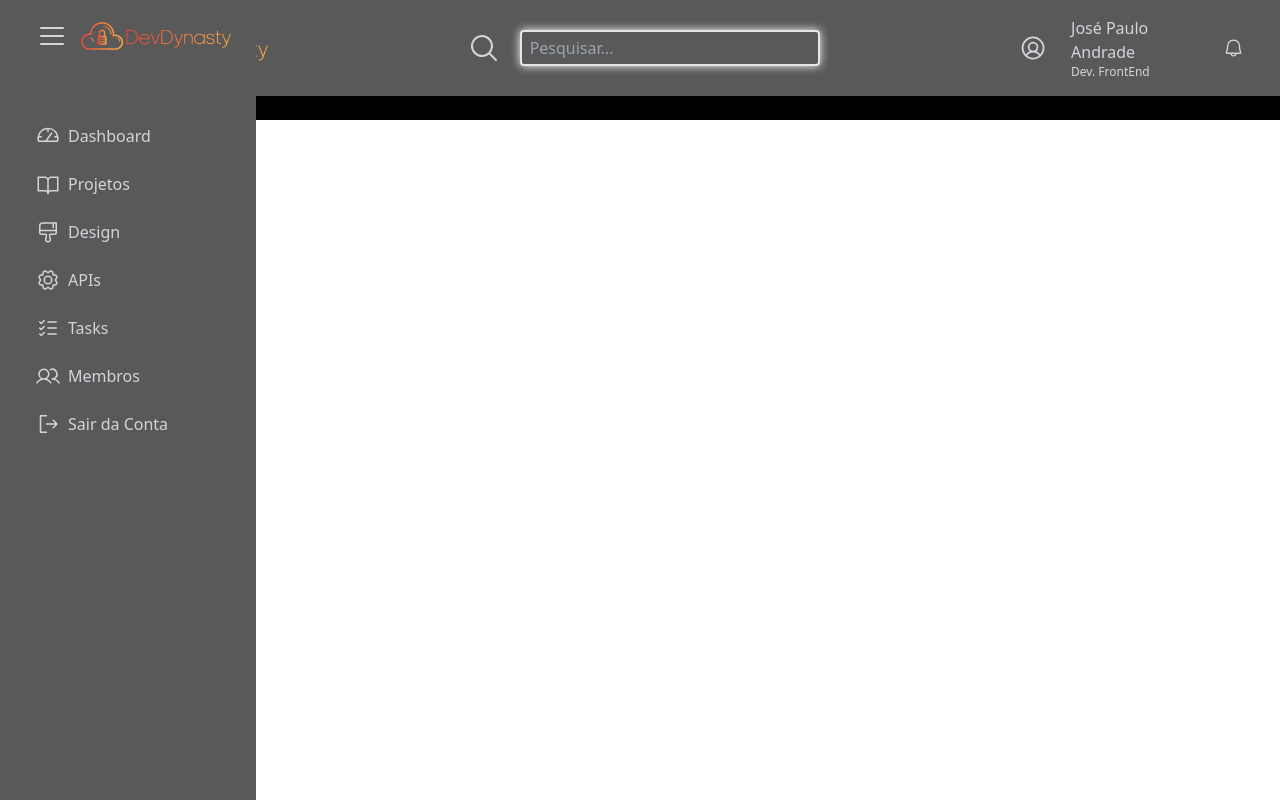
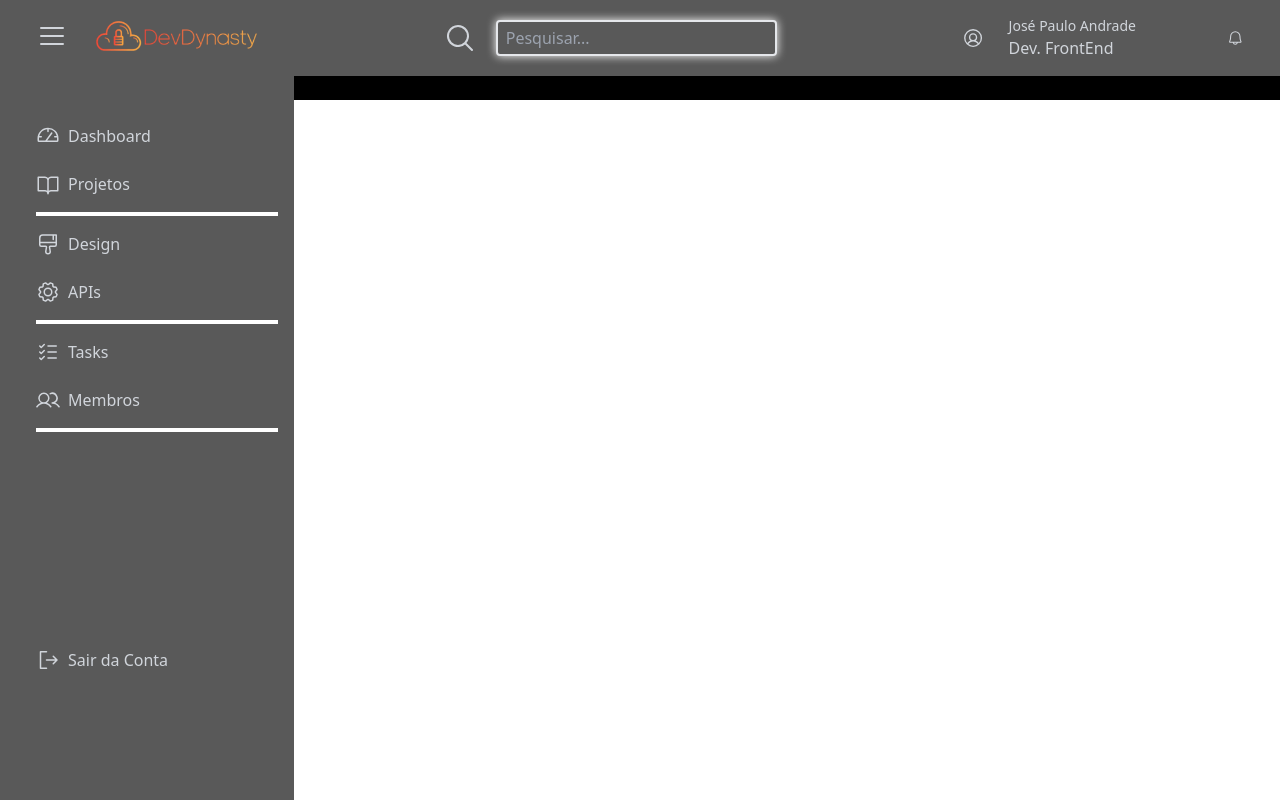
Before and after one commit to org-dev-dynasty/portal-interno-front, a React (Vite) app: page /portalInterno in a window 1280 px wide. Both pictures are taken after a click on the button 52 px from the left and 48 px from the top of the page. Built offline with nearby package versions, Linux system fonts and the light colour scheme.

Commit message:
feat: Add sticky behavior to header component

```diff
--- a/src/app/components/header/index.tsx
+++ b/src/app/components/header/index.tsx
@@ -12,7 +12,7 @@ export default function Header() {
 
 
     return (
-        <header className="w-full flex justify-between items-center bg-BACKGROUND-DARK p-4 text-gray-300">
+        <header className="w-full sticky flex justify-between items-center bg-BACKGROUND-DARK p-4 text-gray-300">
             <div className="w-54 gap-5 flex ml-5 items-center bg-BACKGROUND-DARK">
                 <button onClick={toggleMenu} className='w-full flex items-center hover:text-ORANGE'>
                     <List size={32} />
@@ -31,27 +31,27 @@ export default function Header() {
                     className="bg-BACKGROUND-DARK border-2 shadow-white shadow-3xl w-[40%] text-gray-300 px-2 py-1 rounded focus:outline-none"
                 />
             </div>
-            <div className="w-[30%] flex justify-end items-center space-x-6 mr-5">
+            <div className="w-[30%] lg:w-[40%] flex justify-end items-center space-x-6 mr-5">
                 <UserCircle size={32} />
-                <div>
-                    <p>José Paulo Andrade</p>
-                    <p className="text-xs">Dev. FrontEnd</p>
+                <div className='w-full' >
+                    <p className='lg:text-sm w-full'>José Paulo Andrade</p>
+                    <p className="text-md">Dev. FrontEnd</p>
                 </div>
                 <Bell size={24} />
             </div>
             {menuVisible && (
                 <div
-                    className={`fixed p-4 top-0 left-0 h-full w-[20%] bg-BACKGROUND-DARK text-gray-300 transform ${menuVisible ? 'translate-x-0' : '-translate-x-full'} transition-transform duration-500 ease-in-out z-50`}
+                    className={`fixed p-4 top-0 left-0 h-full xl:w-[23%] lg:w-[27%] bg-BACKGROUND-DARK text-gray-300 transform ${menuVisible ? 'translate-x-0' : '-translate-x-full'}  duration-500 ease-in-out z-50`}
                 >
-                    <div className='flex  items-center mx-auto mt-1'>
-                        <div className="w-[36%] ml-5 flex items-center">
+                    <div className='flex items-center mx-auto mt-1'>
+                        <div className="w-[37%] ml-5 flex items-center">
                             <button onClick={toggleMenu} className='w-full flex items-center hover:text-ORANGE'>
                                 <List size={32} />
                             </button>
                         </div>
-                        <div className='mr-2'>
+                        <div className='mr-5 w-full'>
                             <Link to={"/portalInterno"}>
-                                <img src={Logo} alt="DevDynasty" className="w-[100%]" />
+                                <img src={Logo} alt="DevDynasty" className=" lg:w-[100%]" />
                             </Link>
                         </div>
                     </div>
@@ -65,6 +65,7 @@ export default function Header() {
                             <BookOpen size={24} className="mr-2" />
                             <Link to={''} /> Projetos
                         </li>
+                        <div className='border-2 border-white'></div>
                         <li className="flex items-center py-2 rounded hover:bg-ORANGE hover:text-white transition-colors cursor-pointer">
                             <PaintBrushBroad size={24} className="mr-2" />
                             <Link to={''} /> Design
@@ -73,6 +74,7 @@ export default function Header() {
                             <Gear size={24} className="mr-2" />
                             <Link to={''} /> APIs
                         </li>
+                        <div className='border-2 border-white'></div>
                         <li className="flex items-center py-2 rounded hover:bg-ORANGE hover:text-white transition-colors cursor-pointer">
                             <ListChecks size={24} className="mr-2" />
                             <Link to={''} /> Tasks
@@ -81,10 +83,12 @@ export default function Header() {
                             <Users size={24} className="mr-2" />
                             <Link to={''} /> Membros
                         </li>
-                        <li className="flex items-center py-2 mt-auto mb-4 rounded hover:bg-red-500 hover:text-white transition-colors cursor-pointer">
+                        <div className='border-2 border-white'></div>
+
+                    </ul>
+                    <li className="flex items-center ml-5 mt-52 py-2 rounded hover:bg-red-500 hover:text-white transition-colors cursor-pointer">
                             <SignOut size={24} className="mr-2" /> Sair da Conta
                         </li>
-                    </ul>
                 </div>
             )}
         </header>
```
